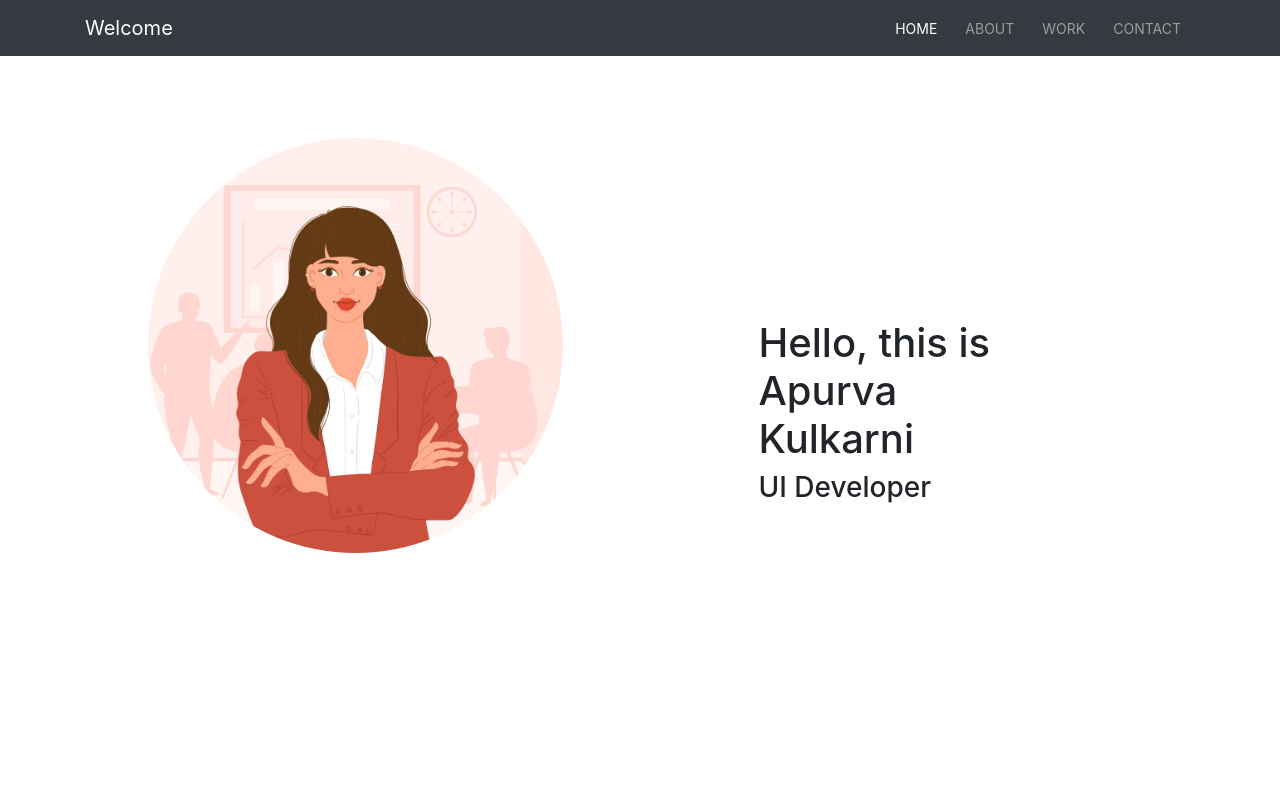
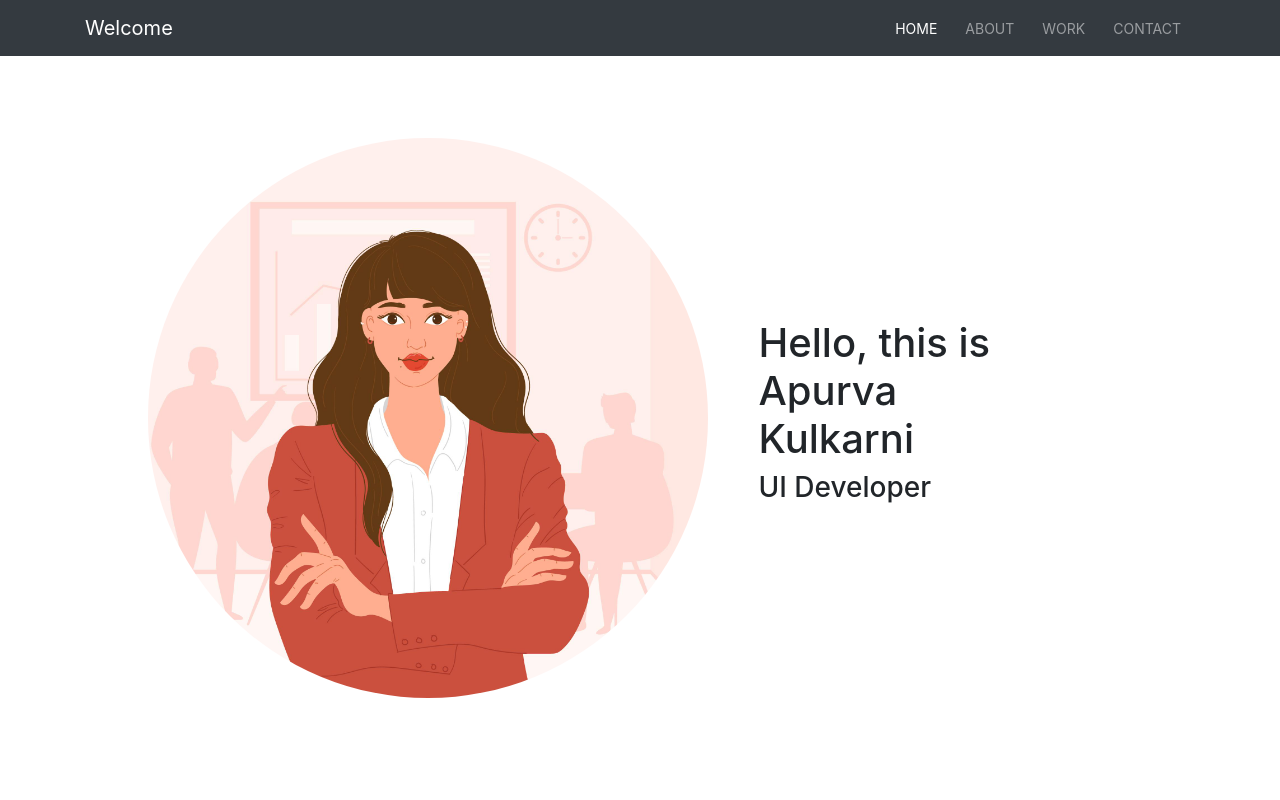
Before and after one commit to apucool/apucool.github.io, a plain HTML site: page index.html in a window 1280 px wide. Shown: the top 800 px of the page. Drawn offline with nearby package versions, Linux system fonts and the light colour scheme; a script that the page names is missing.

Commit message:
Update style.css

```diff
--- a/style.css
+++ b/style.css
@@ -33,7 +33,7 @@ display: flex;
 }
 .rounded-circle {
   border-radius: 50%!important;
-    height: 415px;
+    height: 70vh;
     display: flex;
    margin-top: 90px;
 }
```
